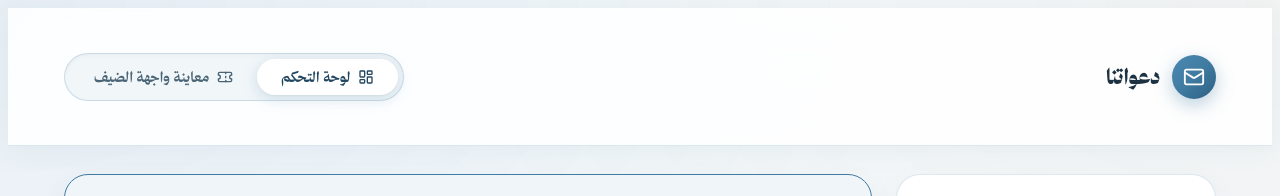
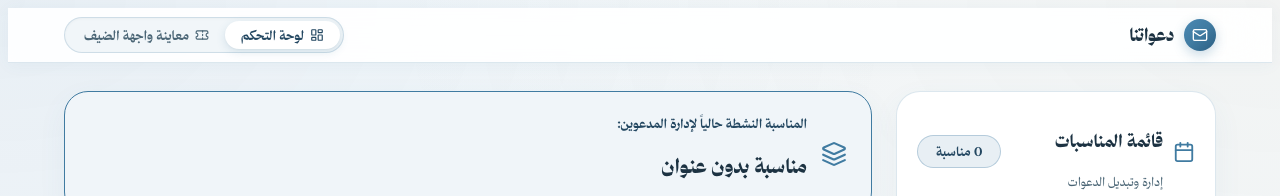
Before and after one commit to yaraalsiamy1/event-invitation-system, a React (Vite) app: page / in a window 1280 px wide. Shown: the top 196 px of the page. Built offline with nearby package versions, Linux system fonts and the light colour scheme; no server answers; a web font is replaced by a local one.

Commit message:
style: reduce navbar height and make top bar compact

```diff
--- a/src/components/Header.jsx
+++ b/src/components/Header.jsx
@@ -3,14 +3,14 @@ import { Mail, LayoutDashboard, Ticket } from 'lucide-react';
 
 export default function Header({ activeTab, setActiveTab }) {
   return (
-    <header class="apple-navbar">
-      <div class="apple-container nav-wrapper">
-        <div class="apple-brand">
-          <div class="brand-icon-box">
-            <Mail size={22} />
+    <header className="apple-navbar">
+      <div className="apple-container nav-wrapper">
+        <div className="apple-brand">
+          <div className="brand-icon-box">
+            <Mail size={16} />
           </div>
-          <div class="brand-text">
-            <h1 class="brand-title">دعواتنا</h1>
+          <div className="brand-text">
+            <h1 className="brand-title">دعواتنا</h1>
           </div>
         </div>
 
@@ -20,7 +20,7 @@ export default function Header({ activeTab, setActiveTab }) {
             className={`segment-btn ${activeTab === 'admin' ? 'active' : ''}`}
             onClick={() => setActiveTab('admin')}
           >
-            <LayoutDashboard size={16} />
+            <LayoutDashboard size={14} />
             <span>لوحة التحكم</span>
           </button>
 
@@ -28,7 +28,7 @@ export default function Header({ activeTab, setActiveTab }) {
             className={`segment-btn ${activeTab === 'guest' ? 'active' : ''}`}
             onClick={() => setActiveTab('guest')}
           >
-            <Ticket size={16} />
+            <Ticket size={14} />
             <span>معاينة واجهة الضيف</span>
           </button>
         </nav>
--- a/src/styles/apple.css
+++ b/src/styles/apple.css
@@ -176,15 +176,15 @@ body.apple-theme {
 
 /* Navbar */
 .apple-navbar {
-    background: rgba(255, 255, 255, 0.88);
-    backdrop-filter: blur(25px) saturate(180%);
-    -webkit-backdrop-filter: blur(25px) saturate(180%);
+    background: rgba(255, 255, 255, 0.92);
+    backdrop-filter: blur(20px) saturate(180%);
+    -webkit-backdrop-filter: blur(20px) saturate(180%);
     border-bottom: 1px solid var(--apple-border);
     position: sticky;
     top: 0;
     z-index: 1000;
-    padding: 14px 0;
-    box-shadow: 0 4px 25px rgba(64, 123, 161, 0.07);
+    padding: 6px 0;
+    box-shadow: 0 2px 15px rgba(64, 123, 161, 0.05);
 }
 
 .nav-wrapper {
@@ -192,25 +192,27 @@ body.apple-theme {
     align-items: center;
     justify-content: space-between;
     flex-wrap: wrap;
-    gap: 16px;
+    gap: 12px;
+    padding-top: 0 !important;
+    padding-bottom: 0 !important;
 }
 
 .apple-brand {
     display: flex;
     align-items: center;
-    gap: 12px;
+    gap: 10px;
 }
 
 .brand-icon-box {
-    width: 44px;
-    height: 44px;
+    width: 32px;
+    height: 32px;
     background: var(--pink-gradient);
     border-radius: 50px;
     display: flex;
     align-items: center;
     justify-content: center;
     color: #ffffff;
-    box-shadow: 0 6px 18px rgba(64, 123, 161, 0.35);
+    box-shadow: 0 4px 12px rgba(64, 123, 161, 0.28);
     transition: transform 0.3s ease;
 }
 
@@ -219,16 +221,17 @@ body.apple-theme {
 }
 
 .brand-title {
-    font-size: 1.35rem;
+    font-size: 1.12rem;
     font-weight: 800;
     letter-spacing: -0.3px;
     color: var(--text-primary);
+    line-height: 1;
 }
 
 .brand-title span {
     color: var(--pink-primary);
     font-weight: 600;
-    font-size: 0.95rem;
+    font-size: 0.85rem;
     margin-right: 6px;
 }
 
@@ -236,25 +239,25 @@ body.apple-theme {
 .ios-segmented-control {
     display: flex;
     background: rgba(240, 245, 249, 0.9);
-    padding: 5px;
+    padding: 3px;
     border-radius: 50px;
-    border: 1px solid rgba(64, 123, 161, 0.22);
-    box-shadow: inset 0 2px 4px rgba(0, 0, 0, 0.03);
+    border: 1px solid rgba(64, 123, 161, 0.2);
+    box-shadow: inset 0 1px 3px rgba(0, 0, 0, 0.03);
 }
 
 .segment-btn {
     background: transparent;
     border: none;
     color: var(--text-secondary);
-    padding: 9px 24px;
+    padding: 6px 16px;
     border-radius: 50px;
     font-family: var(--font-apple);
-    font-size: 0.9rem;
+    font-size: 0.82rem;
     font-weight: 700;
     cursor: pointer;
     display: flex;
     align-items: center;
-    gap: 8px;
+    gap: 6px;
     transition: all 0.25s cubic-bezier(0.16, 1, 0.3, 1);
 }
 
@@ -266,7 +269,7 @@ body.apple-theme {
 .segment-btn.active {
     background: #ffffff;
     color: var(--pink-dark);
-    box-shadow: 0 4px 15px rgba(64, 123, 161, 0.2), 0 1px 2px rgba(0, 0, 0, 0.04);
+    box-shadow: 0 3px 10px rgba(64, 123, 161, 0.16), 0 1px 2px rgba(0, 0, 0, 0.04);
 }
 
 /* Light Soft Cards with Calm Depth */
```
